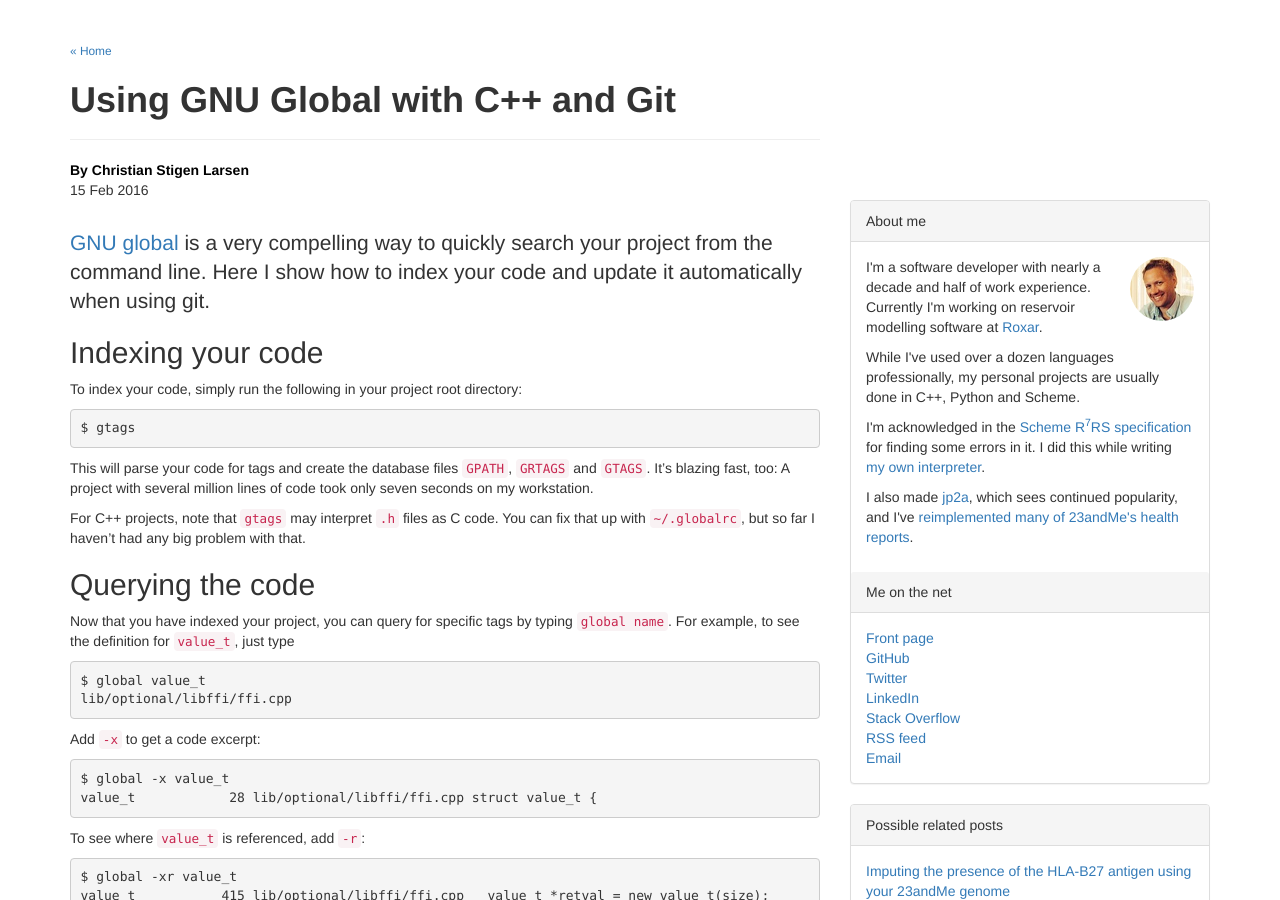
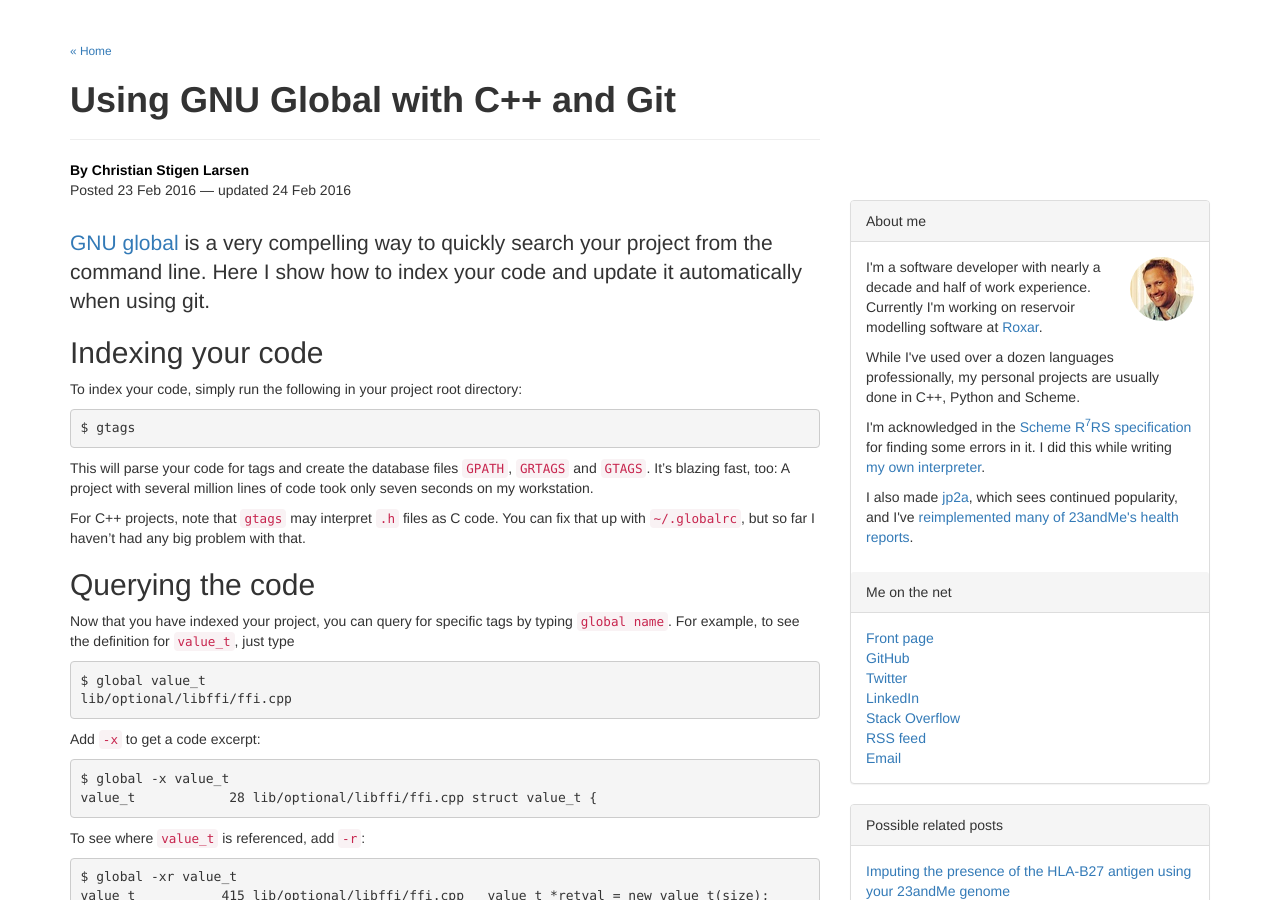
Before and after one commit to cslarsen/csl.name, a Jekyll site: the page built from _posts/2016-02-23-gtags.md, in a window 1280 px wide and 900 px high. Built offline with Jekyll 4.4.1, drawn with Linux system fonts in a browser that asks for light colours; Markdown is read by kramdown in place of the engine named in the settings; comment, search, counter and statistics services are not loaded.

Commit message:
Corrects post date

```diff
--- a/_posts/2016-02-23-gtags.md
+++ b/_posts/2016-02-23-gtags.md
@@ -1,8 +1,8 @@
 ---
 layout: post
 title: "Using GNU Global with C++ and Git"
-date: 2016-02-15 20:19:20 +0100
-updated: 2016-02-15 20:19:20 +0100
+date: 2016-02-23 20:19:20 +0100
+updated: 2016-02-24 17:22:20 +0100
 categories: programming
 disqus: true
 tags: tools git c++ gnu global
```
